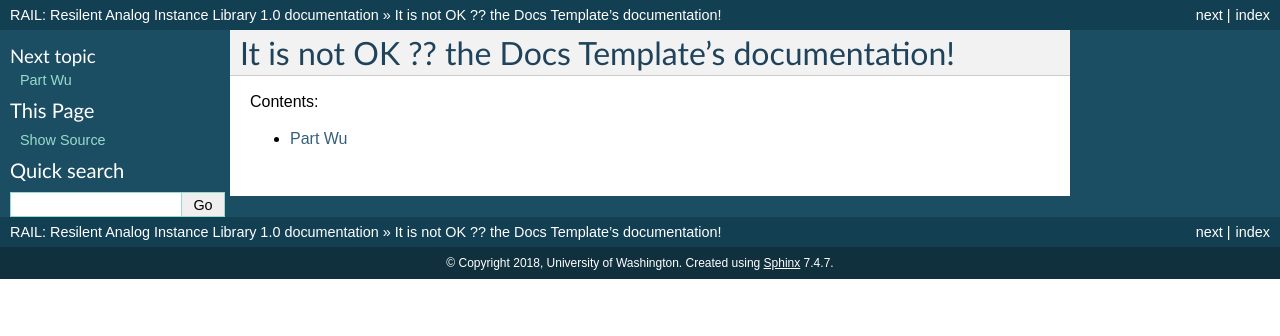
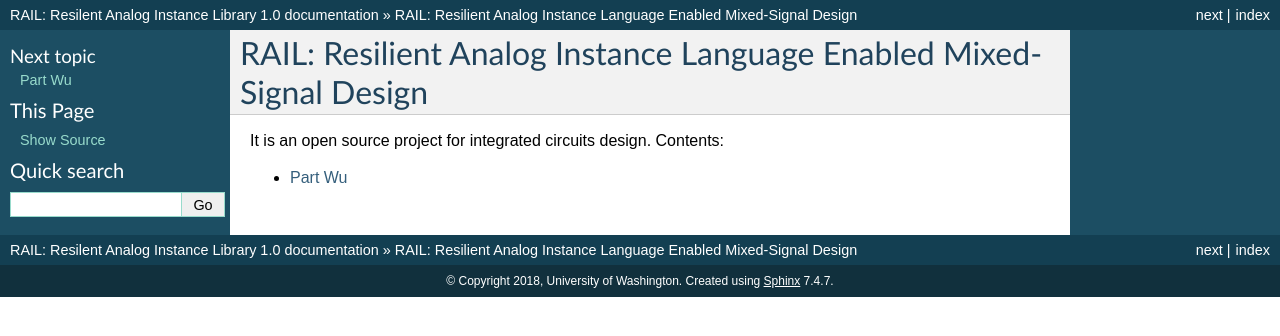
Before and after one commit to silicontalks/raildoc, a Sphinx documentation site: the page built from docs/index.rst, in a window 1280 px wide. Shown: the top 336 px of the page. Built offline with Sphinx 7.4.7, drawn with Linux system fonts in a browser that asks for light colours.

Commit message:
change the title

```diff
--- a/docs/index.rst
+++ b/docs/index.rst
@@ -3,9 +3,10 @@
    You can adapt this file completely to your liking, but it should at least
    contain the root `toctree` directive.
 
-It is not OK ?? the Docs Template's documentation!
-==================================================
+RAIL: Resilient Analog Instance Language Enabled Mixed-Signal Design
+====================================================================
 
+It is an open source project for integrated circuits design.
 Contents:
 
 .. toctree::
```
